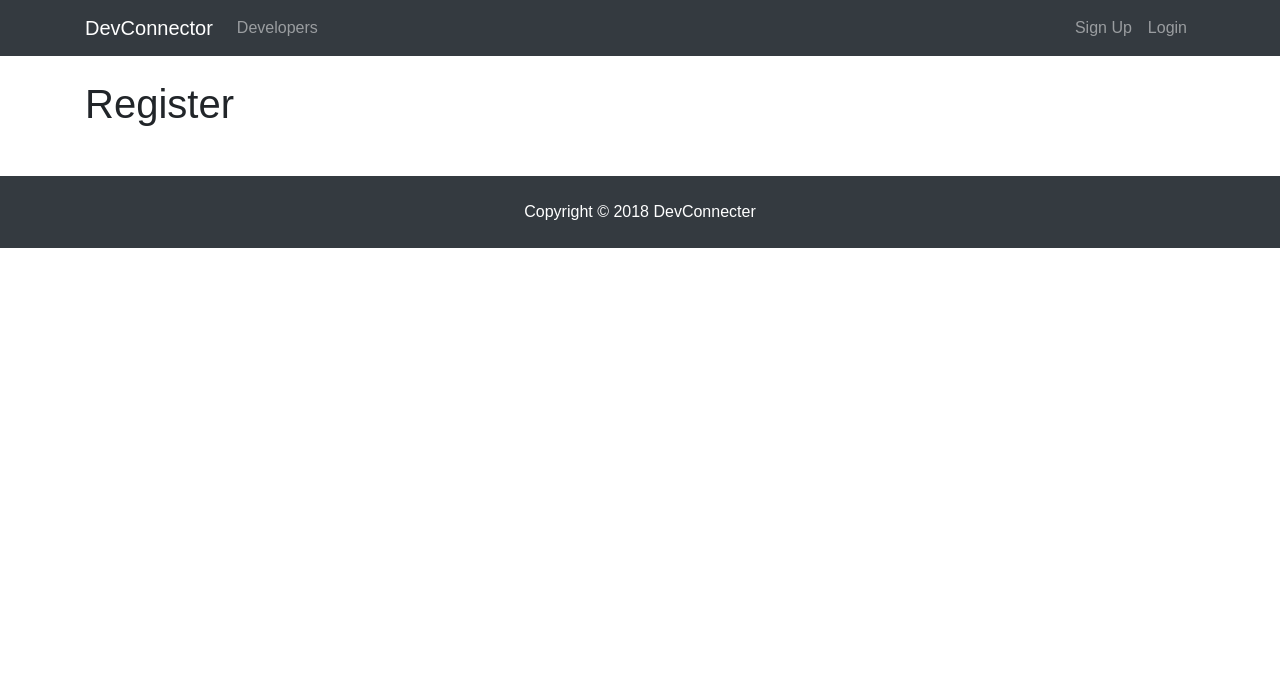
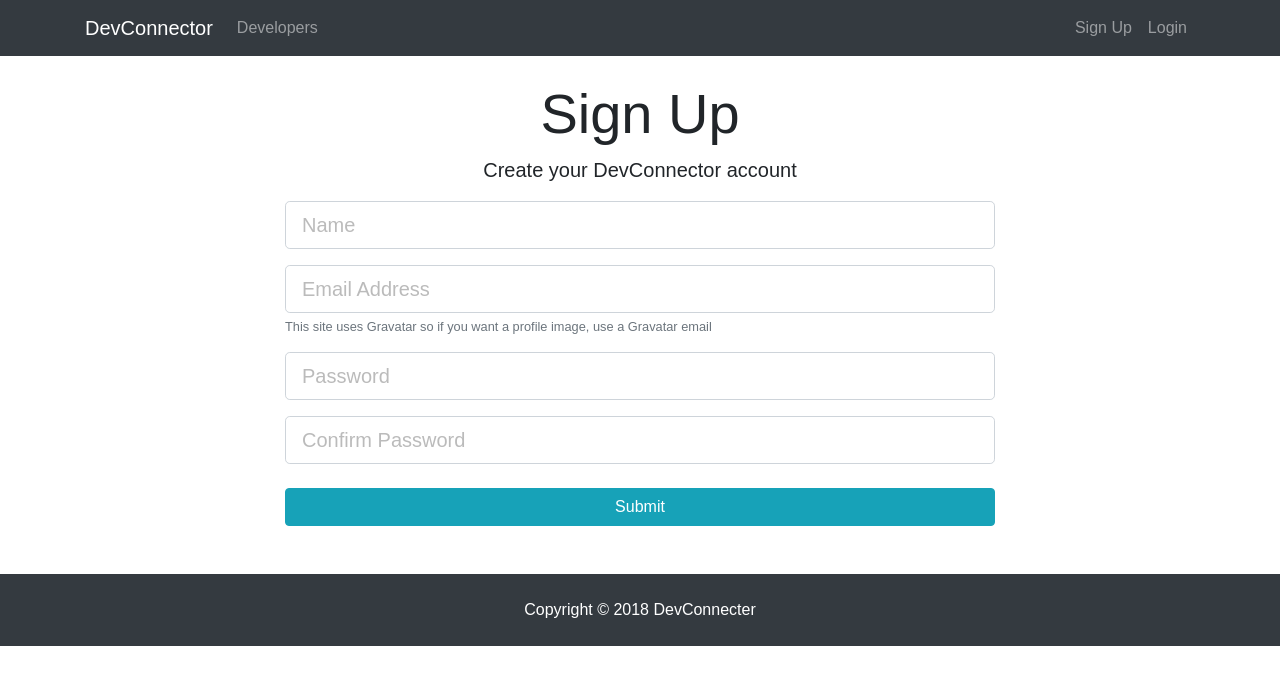
Before and after one commit to bdog72/devconnector, a React (Create React App) app in the folder client/: page /register in a window 1280 px wide. Shown: the top 684 px of the page. Built offline with nearby package versions, Linux system fonts and the light colour scheme.

Commit message:
finished lecture 37

```diff
--- a/client/package.json
+++ b/client/package.json
@@ -3,6 +3,8 @@
     "version": "0.1.0",
     "private": true,
     "dependencies": {
+        "axios": "^0.18.0",
+        "classnames": "^2.2.6",
         "react": "^16.4.1",
         "react-dom": "^16.4.1",
         "react-router-dom": "^4.3.1",
--- a/client/src/components/auth/Login.jsx
+++ b/client/src/components/auth/Login.jsx
@@ -1,10 +1,71 @@
 import React, { Component } from 'react';
 
 class Login extends Component {
+    constructor(props) {
+        super(props);
+        this.state = {
+            email: '',
+            password: '',
+            errors: {}
+        };
+        this.onChange = this.onChange.bind(this);
+        this.onSubmit = this.onSubmit.bind(this);
+    }
+
+    onSubmit(e) {
+        e.preventDefault();
+
+        const user = {
+            email: this.state.email,
+            password: this.state.password
+        };
+
+        console.log(user);
+    }
+
+    onChange(e) {
+        this.setState({ [e.target.name]: e.target.value });
+    }
+
     render() {
         return (
-            <div>
-                <h1>Login</h1>
+            <div className="login">
+                <div className="container">
+                    <div className="row">
+                        <div className="col-md-8 m-auto">
+                            <h1 className="display-4 text-center">Log In</h1>
+                            <p className="lead text-center">
+                                Sign in to your DevConnector account
+                            </p>
+                            <form onSubmit={this.onSubmit}>
+                                <div className="form-group">
+                                    <input
+                                        type="email"
+                                        className="form-control form-control-lg"
+                                        placeholder="Email Address"
+                                        name="email"
+                                        value={this.state.email}
+                                        onChange={this.onChange}
+                                    />
+                                </div>
+                                <div className="form-group">
+                                    <input
+                                        type="password"
+                                        className="form-control form-control-lg"
+                                        placeholder="Password"
+                                        name="password"
+                                        value={this.state.password}
+                                        onChange={this.onChange}
+                                    />
+                                </div>
+                                <input
+                                    type="submit"
+                                    className="btn btn-info btn-block mt-4"
+                                />
+                            </form>
+                        </div>
+                    </div>
+                </div>
             </div>
         );
     }
--- a/client/src/components/auth/Register.jsx
+++ b/client/src/components/auth/Register.jsx
@@ -1,10 +1,144 @@
 import React, { Component } from 'react';
+import axios from 'axios';
+import classnames from 'classnames';
 
 class Register extends Component {
+    constructor(props) {
+        super(props);
+        this.state = {
+            name: '',
+            email: '',
+            password: '',
+            password2: '',
+            errors: {}
+        };
+        this.onChange = this.onChange.bind(this);
+        this.onSubmit = this.onSubmit.bind(this);
+    }
+
+    onChange(e) {
+        this.setState({ [e.target.name]: e.target.value });
+    }
+
+    onSubmit(e) {
+        e.preventDefault();
+
+        const newUser = {
+            name: this.state.name,
+            email: this.state.email,
+            password: this.state.password,
+            password2: this.state.password2
+        };
+        axios
+            .post('/api/users/register', newUser)
+            .then(res => console.log(res.data))
+            .catch(err => this.setState({ errors: err.response.data }));
+    }
+
     render() {
+        const { errors } = this.state;
         return (
-            <div>
-                <h1>Register</h1>
+            <div className="register">
+                <div className="container">
+                    <div className="row">
+                        <div className="col-md-8 m-auto">
+                            <h1 className="display-4 text-center">Sign Up</h1>
+                            <p className="lead text-center">
+                                Create your DevConnector account
+                            </p>
+                            <form noValidate onSubmit={this.onSubmit}>
+                                <div className="form-group">
+                                    <input
+                                        type="text"
+                                        className={classnames(
+                                            'form-control form-control-lg',
+                                            {
+                                                'is-invalid': errors.name
+                                            }
+                                        )}
+                                        placeholder="Name"
+                                        name="name"
+                                        value={this.state.name}
+                                        onChange={this.onChange}
+                                    />
+                                    {errors.name && (
+                                        <div className="invalid feedback">
+                                            {errors.name}
+                                        </div>
+                                    )}
+                                </div>
+                                <div className="form-group">
+                                    <input
+                                        type="email"
+                                        className={classnames(
+                                            'form-control form-control-lg',
+                                            {
+                                                'is-invalid': errors.email
+                                            }
+                                        )}
+                                        placeholder="Email Address"
+                                        name="email"
+                                        value={this.state.email}
+                                        onChange={this.onChange}
+                                    />
+                                    {errors.email && (
+                                        <div className="invalid feedback">
+                                            {errors.email}
+                                        </div>
+                                    )}
+                                    <small className="form-text text-muted">
+                                        This site uses Gravatar so if you want a
+                                        profile image, use a Gravatar email
+                                    </small>
+                                </div>
+                                <div className="form-group">
+                                    <input
+                                        type="password"
+                                        className={classnames(
+                                            'form-control form-control-lg',
+                                            {
+                                                'is-invalid': errors.password
+                                            }
+                                        )}
+                                        placeholder="Password"
+                                        name="password"
+                                        value={this.state.password}
+                                        onChange={this.onChange}
+                                    />
+                                    {errors.password && (
+                                        <div className="invalid feedback">
+                                            {errors.password}
+                                        </div>
+                                    )}
+                                </div>
+                                <div className="form-group">
+                                    <input
+                                        type="password"
+                                        className={classnames(
+                                            'form-control form-control-lg',
+                                            {
+                                                'is-invalid': errors.password2
+                                            }
+                                        )}
+                                        placeholder="Confirm Password"
+                                        name="password2"
+                                        value={this.state.password2}
+                                        onChange={this.onChange}
+                                    />
+                                    {errors.password2 && (
+                                        <div className="invalid feedback">
+                                            {errors.password2}
+                                        </div>
+                                    )}
+                                </div>
+                                <input
+                                    type="submit"
+                                    className="btn btn-info btn-block mt-4"
+                                />
+                            </form>
+                        </div>
+                    </div>
+                </div>
             </div>
         );
     }
```
Also changed, not shown: 1 other file (tests, documents, lock files or other folders).
